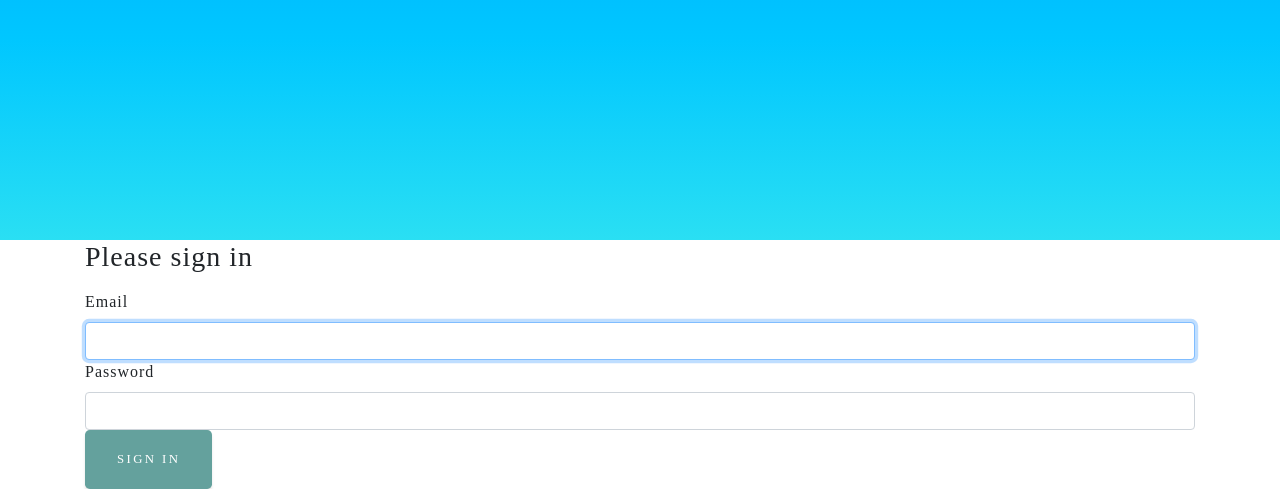
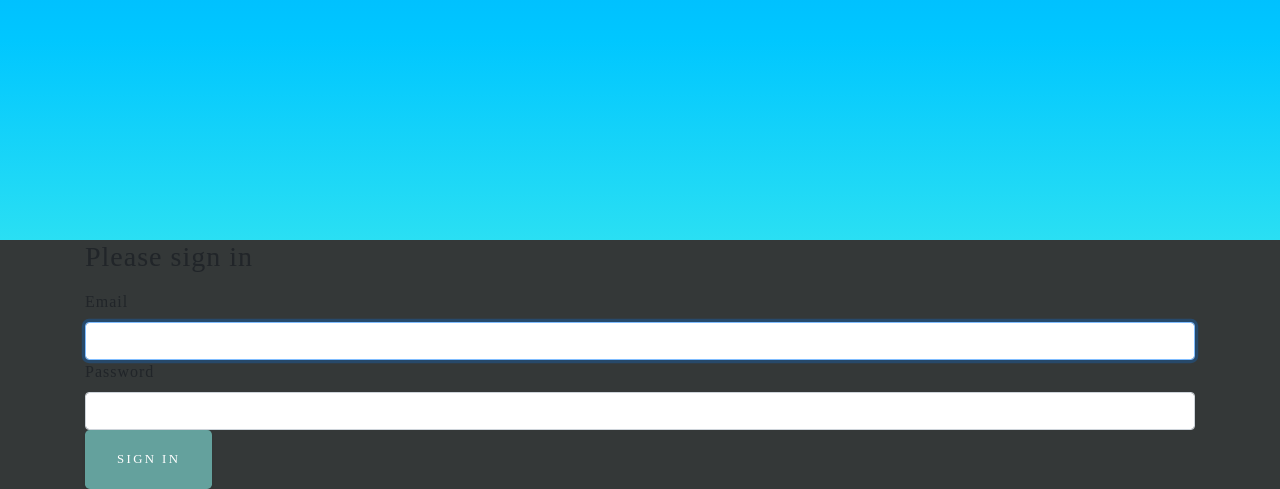
Before and after one commit to jakezlb/dokiz, a Symfony app: template templates/security/login.html.twig in a window 1280 px wide. Shown: the part 560-1049 px from the top of the page. Run offline with Twig, Linux system fonts and the light colour scheme; the template is opened without the code that fills it, so the values that code supplies are empty; some libraries are stand-ins or nearby versions.

Commit message:
Ajout Boostrap et layout

```diff
--- a/templates/base.html.twig
+++ b/templates/base.html.twig
@@ -5,7 +5,8 @@
     <meta name="viewport" content="width=device-width, initial-scale=1, shrink-to-fit=no">
     <title>{% block title %}Dokiz{% endblock %}</title>
     {#<link rel="stylesheet" href="{{ asset('vendor/twbs/bootstrap/dist/css/bootstrap.css') }}">#}
-    <link rel="stylesheet" href="https://stackpath.bootstrapcdn.com/bootstrap/4.3.1/css/bootstrap.min.css" integrity="sha384-ggOyR0iXCbMQv3Xipma34MD+dH/1fQ784/j6cY/iJTQUOhcWr7x9JvoRxT2MZw1T" crossorigin="anonymous">
+    <link rel="stylesheet" href="https://stackpath.bootstrapcdn.com/bootstrap/4.3.1/css/bootstrap.min.css"
+          integrity="sha384-ggOyR0iXCbMQv3Xipma34MD+dH/1fQ784/j6cY/iJTQUOhcWr7x9JvoRxT2MZw1T" crossorigin="anonymous">
     <style type="text/css">
 
         #mainNav {
@@ -49,38 +50,48 @@
                 background-color: transparent;
                 transition: background-color 0.3s ease-in-out;
             }
+
             #mainNav .navbar-brand {
                 padding: .5rem 0;
                 color: #FFF;
             }
+
             #mainNav .nav-link {
                 transition: none;
                 padding: 2rem 1.5rem;
                 color: #FFF;
             }
+
             #mainNav .nav-link:hover {
                 color: rgba(255, 255, 255, 0.75);
             }
+
             #mainNav .nav-link:active {
                 color: white;
             }
+
             #mainNav.navbar-shrink {
                 background-color: #fff;
             }
+
             #mainNav.navbar-shrink .navbar-brand {
                 color: #161616;
             }
+
             #mainNav.navbar-shrink .nav-link {
                 color: #161616;
                 padding: 1.5rem 1.5rem 1.25rem;
                 border-bottom: 0.25rem solid transparent;
             }
+
             #mainNav.navbar-shrink .nav-link:hover {
                 color: #64a19d;
             }
+
             #mainNav.navbar-shrink .nav-link:active {
                 color: #467370;
             }
+
             #mainNav.navbar-shrink .nav-link.active {
                 color: #64a19d;
                 outline: none;
@@ -128,11 +139,13 @@
                 height: 100vh;
                 padding: 0;
             }
+
             .masthead h1 {
                 font-size: 6.5rem;
                 line-height: 6.5rem;
                 letter-spacing: 0.8rem;
             }
+
             .masthead h2 {
                 max-width: 30rem;
                 font-size: 1.25rem;
@@ -199,6 +212,7 @@
             .projects-section .project-text {
                 padding: 5rem;
             }
+
             .projects-section .project-text hr {
                 border-color: #64a19d;
                 border-width: .25rem;
@@ -299,6 +313,11 @@
         footer {
             padding: 5rem 0;
         }
+
+
+        .section2 {
+            background-color: #343838;
+        }
     </style>
     {% block stylesheets %}{% endblock %}
 </head>
@@ -306,7 +325,9 @@
 <nav class="navbar navbar-expand-lg navbar-light fixed-top" id="mainNav">
     <div class="container">
         <a class="navbar-brand js-scroll-trigger" href="#page-top">DOKIZ</a>
-        <button class="navbar-toggler navbar-toggler-right" type="button" data-toggle="collapse" data-target="#navbarResponsive" aria-controls="navbarResponsive" aria-expanded="false" aria-label="Toggle navigation">
+        <button class="navbar-toggler navbar-toggler-right" type="button" data-toggle="collapse"
+                data-target="#navbarResponsive" aria-controls="navbarResponsive" aria-expanded="false"
+                aria-label="Toggle navigation">
             Menu
             <i class="fas fa-bars"></i>
         </button>
@@ -335,13 +356,16 @@
 <header class="masthead">
     <div class="container d-flex h-100 align-items-center">
         <div class="mx-auto text-center">
-            <img src="https://i.imgur.com/6ndxq1l.png" title="source: imgur.com" class="img-fluid" alt="" style="width:50%;">
+            <img src="https://i.imgur.com/6ndxq1l.png" title="source: imgur.com" class="img-fluid" alt=""
+                 style="width:50%;">
         </div>
     </div>
 </header>
 
-<div class="container">
-    {% block body %}{% endblock %}
+<div class="section2">
+    <div class="container">
+        {% block body %}{% endblock %}
+    </div>
 </div>
 {% block javascripts %}{% endblock %}
 </body>
```
Also changed, not shown: templates/index/index.html.twig (+5 -5 lines).
